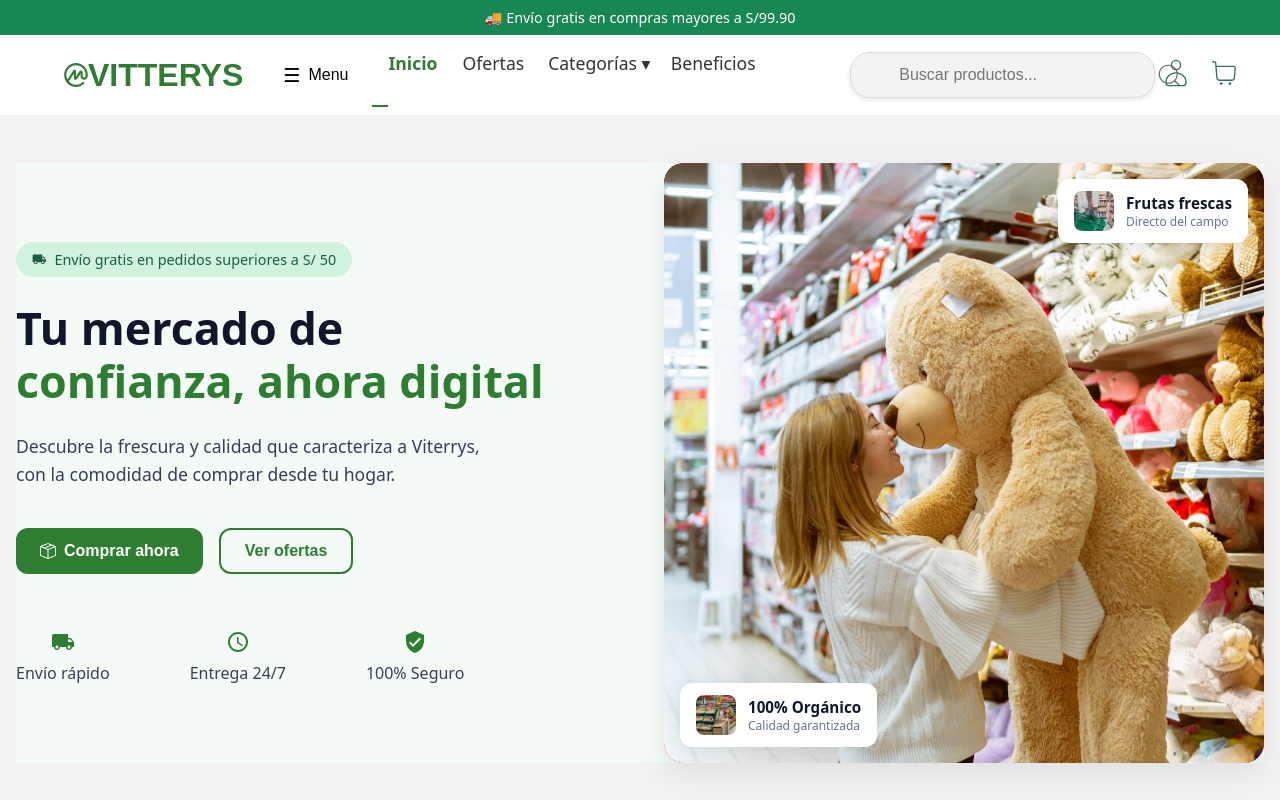
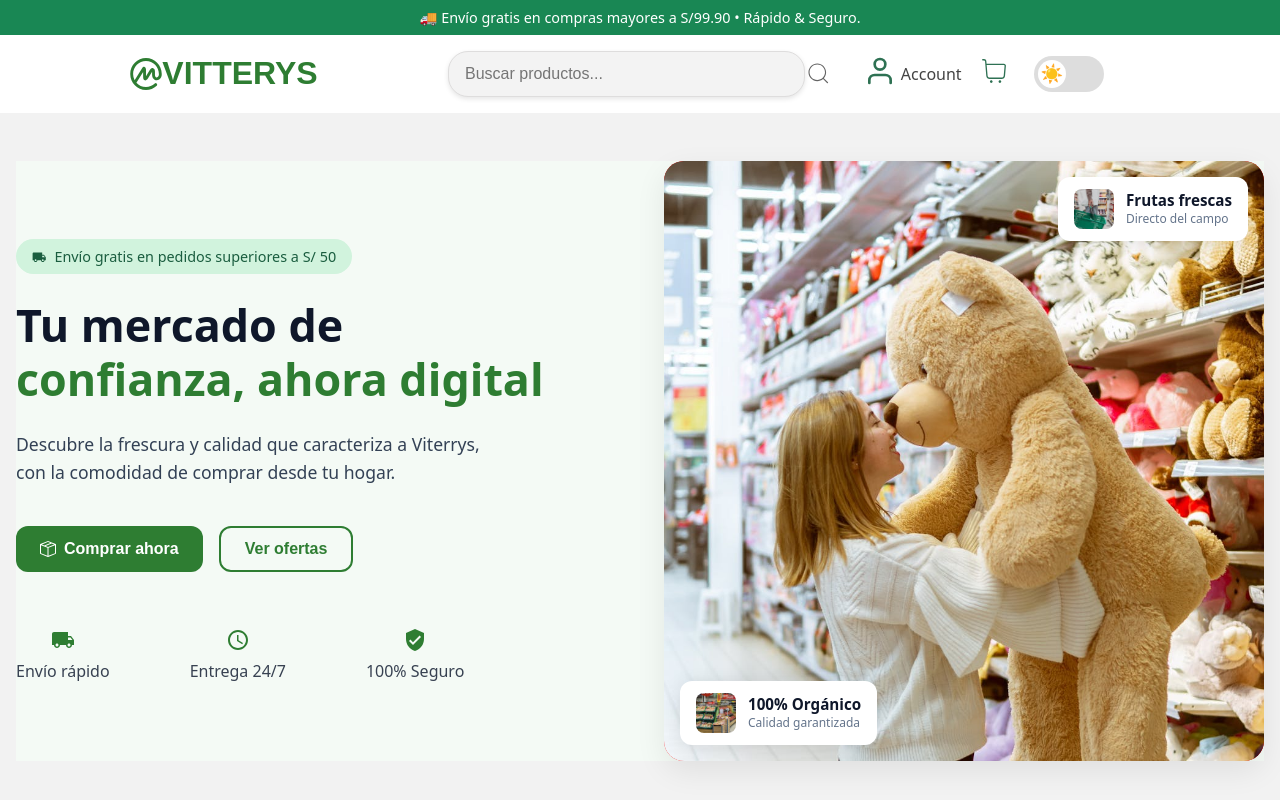
Before and after one commit to Alexander-Salvador/Vittery, a React (Vite) app: page / in a window 1280 px wide. Shown: the top 800 px of the page. Built offline with nearby package versions, Linux system fonts and the light colour scheme.

Commit message:
chore: optimizing header

```diff
--- a/src/Components/Header/AuthButtons/AuthButtons.jsx
+++ b/src/Components/Header/AuthButtons/AuthButtons.jsx
@@ -1,12 +1,12 @@
 import { Link } from 'react-router-dom';
-import { CiUser } from 'react-icons/ci';
+import { FiUser } from 'react-icons/fi';
 import './AuthButtons.css';
 
 const AuthButtons = () => {
   return (
     <div className="auth-buttons">
       <Link to="/login" className="auth-buttons__link">
-        <CiUser className="auth-buttons__icon" />
+        <FiUser className="auth-buttons__icon" />
         <span className="auth-buttons__text"></span>
       </Link>
     </div>
--- a/src/Components/Header/Header.css
+++ b/src/Components/Header/Header.css
@@ -1,11 +1,9 @@
-/* — Agrupador principal — */
 .header_container {
   display: flex;
   flex-direction: column;
   width: 100%;
 }
 
-/* — 1) Call to Action (estático) — */
 .header-calltoaction {
   background-color: #198754;
   color: white;
@@ -15,22 +13,13 @@
   font-weight: 500;
 }
 
-/* — 2) Wrapper — */
-.header-main-wrapper {
-  /* reserva la altura de tu header-main para evitar saltos */
-  height: 5rem;
-}
-
-/* cuando está “pegado”, seguimos reservando la misma altura */
-.header-main-wrapper.stuck {
-  height: 5rem;
-}
-
-/* — 3) Header-main por defecto — */
-.header-main {
-  display: flex;
+.header__main-container {
+  width: 100%;
+  display: grid;
   align-items: center;
-  justify-content: space-between;
+  grid-template-columns: repeat(3, 1fr);
+  column-gap: 2rem;
+  /* justify-content: start; */
   padding: 1rem 2rem;
   background-color: white;
   box-shadow: none;
@@ -38,40 +27,39 @@
   transition: transform 0.3s ease-in-out, box-shadow 0.3s ease-in-out;
 }
 
-/* — 4) Estado sticky — */
-.header-main.sticky {
+.header__container-logo {
+  /* width: 20%; */
+  /* display: flex; */
+}
+
+.header__container-icons {
+  display: flex;
+  gap: 1rem;
+  align-items: center;
+  width: 100%;
+}
+
+.header__container-icons__title {
+  display: flex;
+  align-items: center;
+  font-size: 1rem;
+  font-weight: 400;
+  gap: 0.3rem;
+}
+/* .header-main-wrapper {
+  height: 5rem;
+}
+
+.header-main-wrapper.stuck {
+  height: 5rem;
+} */
+
+/* .header-main-container.sticky {
   position: fixed;
   top: 0;
   left: 0;
   right: 0;
   z-index: 1000;
-  /* ligera elevación visual */
   box-shadow: 0 4px 12px rgba(0, 0, 0, 0.06);
-  /* subida suave desde su lugar original */
   transform: translateY(0);
-}
-
-/* — Contenido interno — */
-.header__mid-separator {
-  width: 20%;
-  display: flex;
-  align-items: center;
-  justify-content: center;
-}
-
-.header-left-items,
-.header-right-items {
-  display: flex;
-  gap: 1rem;
-  align-items: center;
-}
-
-.header-left-items {
-  width: 40%;
-  justify-content: space-between;
-}
-
-.header-right-items {
-  width: 40%;
-  justify-content: flex-end;
-}
+} */
--- a/src/Components/Header/Header.jsx
+++ b/src/Components/Header/Header.jsx
@@ -1,11 +1,10 @@
 import { useEffect, useRef, useState } from 'react';
-import DropdownMenu from './DropdownMenu/DropdownMenu';
 import SearchBar from './SearchBar/SearchBar';
 import Logo from './Logo/Logo';
 import CartIcon from './CartIcon/CartIcon';
 import AuthButtons from './AuthButtons/AuthButtons';
-import NavMenu from './NavMenu/NavMenu';
 import './Header.css';
+import ThemeToggle from './ThemeMode/ThemeToggle';
 
 const Header = () => {
   const wrapperRef = useRef(null);
@@ -23,33 +22,28 @@ const Header = () => {
 
   return (
     <div className="header_container">
-      {/* 1) Call to Action: estático */}
       <div className="header-calltoaction">
-        🚚 Envío gratis en compras mayores a S/99.90
+        🚚 Envío gratis en compras mayores a S/99.90 • Rápido & Seguro.
       </div>
 
-      {/* 2) Wrapper con ref para medir */}
       <div
         ref={wrapperRef}
-        className={`header-main-wrapper ${isSticky ? 'stuck' : ''}`}>
-        {/* 3) Header-main: cambia de estado con la clase */}
-        <div className={`header-main ${isSticky ? 'sticky' : ''}`}>
-          <div className="header__mid-separator">
-            <Logo />
-          </div>
-          <div className="header-left-items">
-            <nav className="header__dropdown-menu">
-              <DropdownMenu />
-            </nav>
-            <nav className="header-nav-menu">
-              <NavMenu />
-            </nav>
-          </div>
-          <div className="header-right-items">
-            <SearchBar />
+        className={`header__main-container ${isSticky ? 'stuck' : ''}`}>
+        <div className={`header__container-logo ${isSticky ? 'sticky' : ''}`}>
+          <Logo />
+        </div>
+
+        <div className="header__container-searchbar">
+          <SearchBar />
+        </div>
+
+        <div className="header__container-icons">
+          <h3 className="header__container-icons__title">
             <AuthButtons />
-            <CartIcon />
-          </div>
+            Account
+          </h3>
+          <CartIcon />
+          <ThemeToggle />
         </div>
       </div>
     </div>
--- a/src/Components/Header/Logo/Logo.css
+++ b/src/Components/Header/Logo/Logo.css
@@ -28,6 +28,6 @@
 }
 
 .nav-logo-icon {
-  width: 24px;
-  height: 24px;
+  /* width: 24px;
+  height: 24px; */
 }
--- a/src/Components/Header/SearchBar/SearchBar.css
+++ b/src/Components/Header/SearchBar/SearchBar.css
@@ -3,18 +3,9 @@
   align-items: center;
   justify-content: center;
 }
-
-.search-bar__icon {
-  font-size: 1.8rem;
-  transition: color 0.3s ease;
-  color: #646464;
-  margin-right: -40px;
-  z-index: 10;
-  cursor: pointer;
-}
-
 .search-bar__input {
-  padding: 0.8rem 3rem;
+  width: 100%;
+  padding: 0.8rem 1rem;
   border-radius: 10px;
   border: none;
   background-color: rgb(243, 243, 243);
@@ -30,7 +21,16 @@
 .search-bar__input:focus {
   outline: none;
   border: solid 1px #5da990;
-  padding: 0.8rem 5rem 0.8rem 3rem;
+  padding: 0.8rem 5rem 0.8rem 1rem;
+}
+
+.search-bar__icon {
+  font-size: 1.8rem;
+  transition: color 0.3s ease;
+  color: #646464;
+  /* margin-right: -40px; */
+  z-index: 10;
+  cursor: pointer;
 }
 
 /* .search-bar__input:focus::placeholder {
--- a/src/Components/Header/SearchBar/SearchBar.jsx
+++ b/src/Components/Header/SearchBar/SearchBar.jsx
@@ -5,7 +5,7 @@ const SearchBar = () => {
   return (
     <div className="search-bar__container">
       <input
-        type="text"
+        type="search"
         placeholder="Buscar productos..."
         className="search-bar__input"
       />
--- /dev/null
+++ b/src/Components/Header/ThemeMode/ThemeToggle.css
@@ -0,0 +1,48 @@
+.theme-toggle-container {
+  display: flex;
+  flex-direction: column;
+  align-items: center;
+  gap: 0.5rem;
+  /* margin-bottom: 2rem; */
+}
+
+.toggle {
+  width: 70px;
+  height: 36px;
+  border-radius: 50px;
+  border: none;
+  cursor: pointer;
+  position: relative;
+  background: #ddd;
+  transition: background 0.3s ease;
+  padding: 4px;
+}
+
+.toggle.dark {
+  background: #333;
+}
+
+.toggle .icon {
+  position: absolute;
+  top: 4px;
+  left: 4px;
+  width: 28px;
+  height: 28px;
+  border-radius: 50%;
+  background: white;
+  font-size: 18px;
+  display: flex;
+  align-items: center;
+  justify-content: center;
+  transition: transform 0.3s ease;
+}
+
+.toggle.dark .icon {
+  transform: translateX(34px);
+  background: #222;
+  color: #f5f5f5;
+}
+
+/* .label {
+  font-weight: 500;
+} */
--- /dev/null
+++ b/src/Components/Header/ThemeMode/ThemeToggle.jsx
@@ -0,0 +1,31 @@
+import { useEffect, useState } from 'react';
+import './ThemeToggle.css';
+
+export default function ThemeToggle() {
+  const [darkMode, setDarkMode] = useState(() => {
+    const stored = localStorage.getItem('theme');
+    if (stored) return stored === 'dark';
+    return window.matchMedia('(prefers-color-scheme: dark)').matches;
+  });
+
+  useEffect(() => {
+    if (darkMode) {
+      document.documentElement.classList.add('dark');
+      localStorage.setItem('theme', 'dark');
+    } else {
+      document.documentElement.classList.remove('dark');
+      localStorage.setItem('theme', 'light');
+    }
+  }, [darkMode]);
+
+  return (
+    <div className="theme-toggle-container">
+      <button
+        className={`toggle ${darkMode ? 'dark' : 'light'}`}
+        onClick={() => setDarkMode(!darkMode)}>
+        <span className="icon">{darkMode ? '🌙' : '☀️'}</span>
+      </button>
+      {/* <p className="label"> {darkMode ? '' : ''}</p> */}
+    </div>
+  );
+}
```
